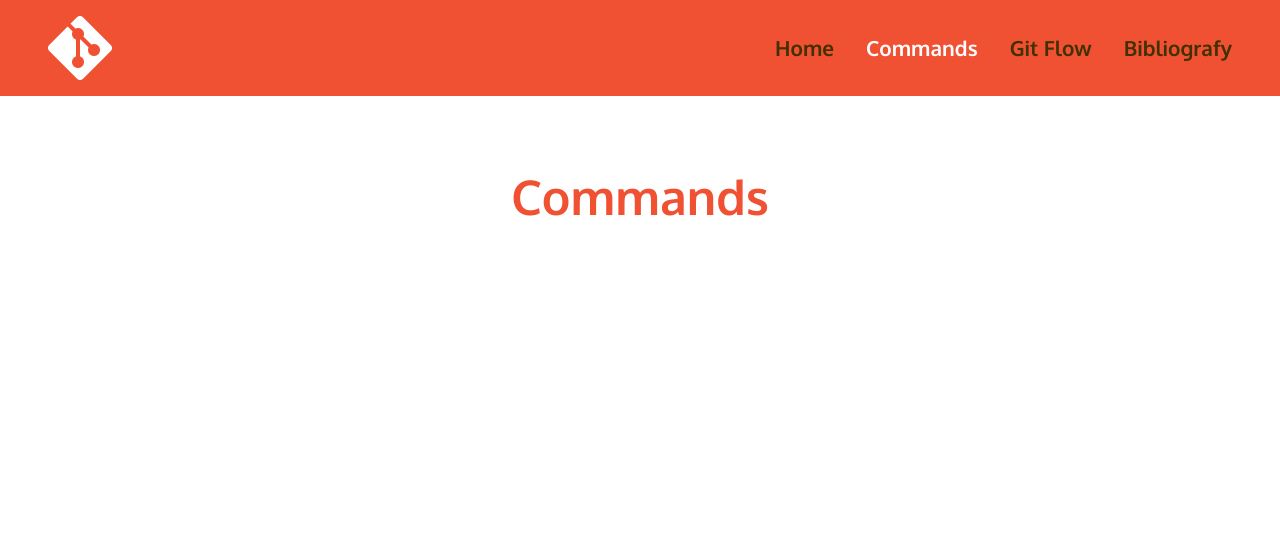
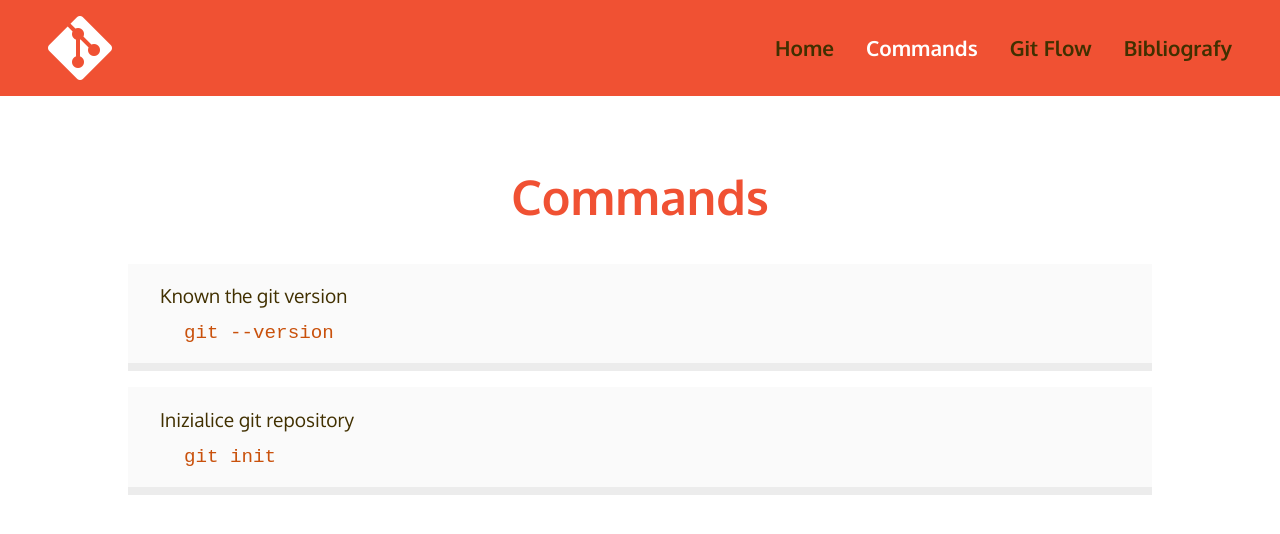
Before and after one commit to beatrizsmerino/git-bible, a Vue app: page /commands in a window 1280 px wide. Shown: the top 534 px of the page. Built offline with nearby package versions, Linux system fonts and the light colour scheme.

Commit message:
Added command to the 'list-commands' component with the data object.

```diff
--- a/src/assets/scss/settings/_settings-colors.scss
+++ b/src/assets/scss/settings/_settings-colors.scss
@@ -12,6 +12,7 @@
 $color-brand-1: $color-flamingo;
 $color-brand-2: $color-cola;
 $color-brand-2-light: rgba($color-brand-2, 0.4);
+$color-brand-3: $color-tia-maria;
 
 // GRAY SCALE
 $color-gray: #3f3f3f;
--- a/src/components/ListCommands.vue
+++ b/src/components/ListCommands.vue
@@ -1,14 +1,61 @@
 <template>
-  <div class="list-commands"></div>
+  <ul class="list-commands">
+    <li v-for="command in commands" :key="command.id" class="command">
+      <p class="command__description">{{command.description}}</p>
+      <code class="command__code">{{command.code}}</code>
+    </li>
+  </ul>
 </template>
 
 
 
 <script>
-export default {};
+export default {
+  data() {
+    return {
+      commands: [
+        {
+          id: 1,
+          code: "git --version",
+          description: "Known the git version"
+        },
+        {
+          id: 2,
+          code: "git init",
+          description: "Inizialice git repository"
+        }
+      ]
+    };
+  }
+};
 </script>
 
 
 
 <style lang="scss" scoped>
+.list-commands {
+  width: 80%;
+  margin: 0 auto;
+  list-style: none;
+}
+
+.command {
+  padding: 1.2rem 2rem;
+  font-size: 1.2rem;
+  background-color: $color-light;
+  border-bottom: 0.5rem solid $color-silver;
+
+  &:not(:last-child) {
+    margin-bottom: 1rem;
+  }
+
+  &__description {
+    color: $color-brand-2;
+  }
+
+  &__code {
+    margin-left: 1.5rem;
+    color: $color-brand-3;
+  }
+}
 </style>
```
